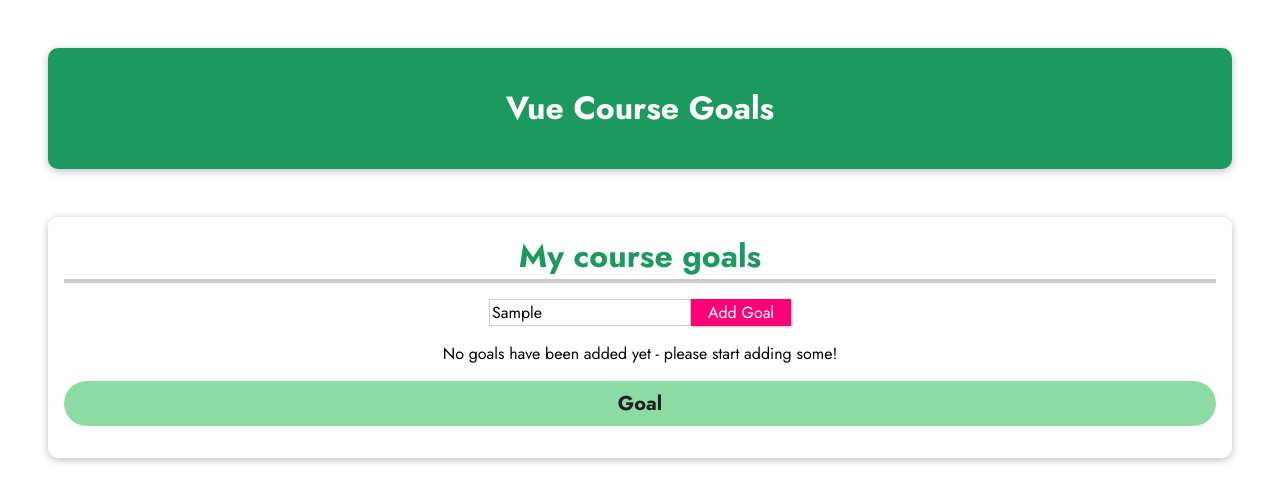
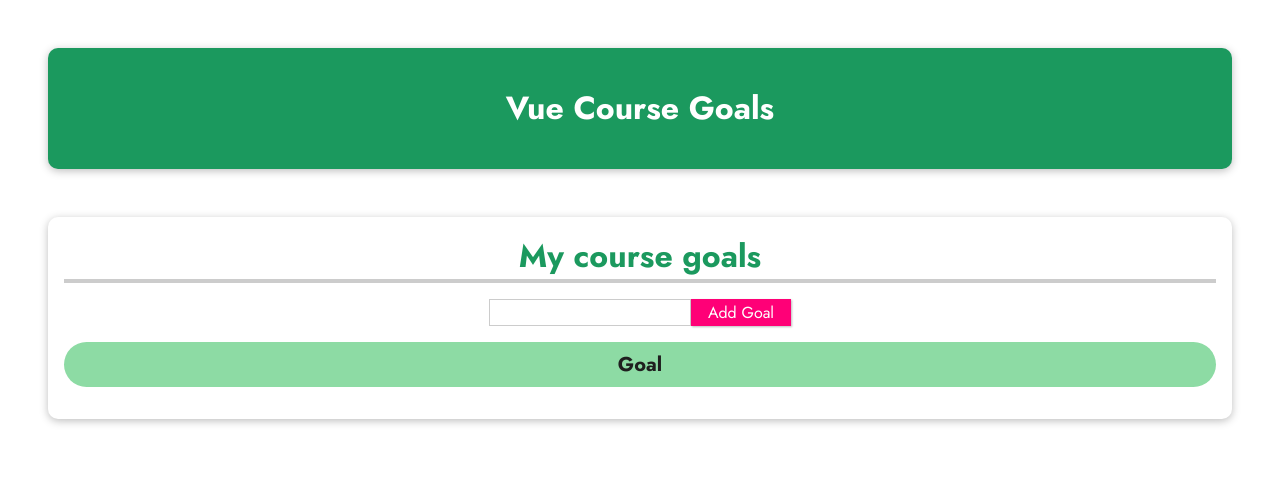
Before and after one commit to nsonb/Vue-learn, a plain HTML site: page lists-cond-01-starting-setup/index.html in a window 1280 px wide. Both pictures are taken after typing "Sample" into the empty fields and a click on the button "Add Goal". Drawn offline with nearby package versions, Linux system fonts and the light colour scheme.

Commit message:
v-if-else

```diff
--- a/lists-cond-01-starting-setup/app.js
+++ b/lists-cond-01-starting-setup/app.js
@@ -1,7 +1,25 @@
 const app = Vue.createApp({
   data() {
-    return { goals: [] };
+    return {
+      goals: [],
+      currentGoal: "",
+      // display: "",
+    };
+  },
+  watch: {},
+  computed: {
+    // display() {
+    //   return this.goals.length === 0
+    //     ? "No goals have been added yet - please start adding some!"
+    //     : "";
+    // },
+  },
+  methods: {
+    addGoal() {
+      this.goals.push(this.currentGoal);
+      this.currentGoal = "";
+    },
   },
 });
 
-app.mount('#user-goals');
+app.mount("#user-goals");
--- a/lists-cond-01-starting-setup/index.html
+++ b/lists-cond-01-starting-setup/index.html
@@ -9,7 +9,7 @@
       rel="stylesheet"
     />
     <link rel="stylesheet" href="styles.css" />
-    <script src="https://unpkg.com/vue@next" defer></script>
+    <script src="https://unpkg.com/vue@3/dist/vue.global.js"></script>
     <script src="app.js" defer></script>
   </head>
   <body>
@@ -18,11 +18,13 @@
     </header>
     <section id="user-goals">
       <h2>My course goals</h2>
-      <input type="text" />
-      <button>Add Goal</button>
-      <p>No goals have been added yet - please start adding some!</p>
-      <ul>
-        <li>Goal</li>
+      <input type="text" v-model="currentGoal" />
+      <button @click="addGoal()">Add Goal</button>
+      <p v-if="goals.length === 0">
+        No goals have been added yet - please start adding some!
+      </p>
+      <ul v-else>
+        <li>Goal {{ currentGoal }}</li>
       </ul>
     </section>
   </body>
```
